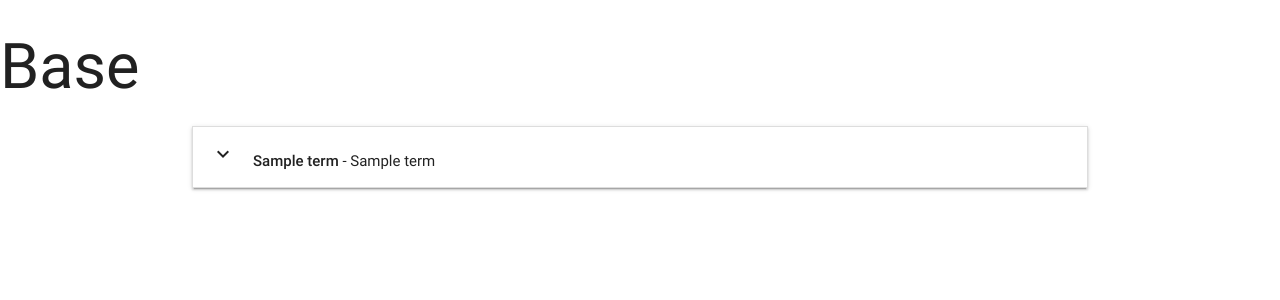
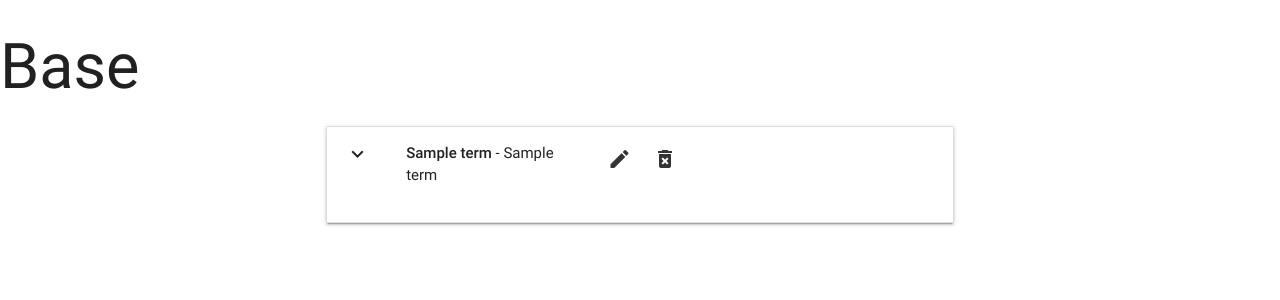
Before and after one commit to kescardoso/cryptopedia, a Flask app: page / in a window 1280 px wide. Shown: the top 300 px of the page. Run offline with Flask 2, Linux system fonts and the light colour scheme; a database or web service that is not in the repository returns one stand-in record (values such as "Sample title"); some libraries are stand-ins or nearby versions.

Commit message:
Add edit and delete buttons to terms list on main glossary view

```diff
--- a/app.py
+++ b/app.py
@@ -43,31 +43,29 @@ def insert_term():
 
 
 
-@app.route('/edit_task/<task_id>')
-def edit_task(task_id):
-    the_task = mongo.db.tasks.find_one({"_id": ObjectId(task_id)})
+@app.route('/edit_term/<term_id>')
+def edit_term(term_id):
+    the_term = mongo.db.terms.find_one({"_id": ObjectId(term_id)})
     all_categories = mongo.db.categories.find()
-    return render_template('edittask.html', task=the_task,
+    return render_template('editterm.html', term=the_term,
                            categories=all_categories)
 
 
-@app.route('/update_task/<task_id>', methods=["POST"])
-def update_task(task_id):
-    tasks = mongo.db.tasks
-    tasks.update({'_id': ObjectId(task_id)}, {
-        'task_name': request.form.get('task_name'),
+@app.route('/update_term/<term_id>', methods=["POST"])
+def update_term(term_id):
+    terms = mongo.db.terms
+    terms.update({'_id': ObjectId(term_id)}, {
+        'term_name': request.form.get('term_name'),
         'category_name': request.form.get('category_name'),
-        'task_description': request.form.get('task_description'),
-        'due_date': request.form.get('due_date'),
-        'is_urgent': request.form.get('is_urgent')
+        'term_description': request.form.get('term_description'),
     })
-    return redirect(url_for('get_tasks'))
+    return redirect(url_for('get_terms'))
 
 
-@app.route('/delete_task/<task_id>')
-def delete_task(task_id):
-    mongo.db.tasks.remove({'_id': ObjectId(task_id)})
-    return redirect(url_for('get_tasks'))
+@app.route('/delete_term/<term_id>')
+def delete_term(term_id):
+    mongo.db.terms.remove({'_id': ObjectId(term_id)})
+    return redirect(url_for('get_terms'))
 
 
 @app.route('/get_categories')
--- /dev/null
+++ b/static/css/style.css
@@ -0,0 +1,12 @@
+.btn-flat {
+    width: 8px !important;
+    padding-left: 2px !important;
+    height: 24px;
+    line-height: 24px;
+    margin: 5px 5px;
+    background-color: none;
+}
+
+.term-header {
+   margin-top:;
+}
--- a/templates/addterm.html
+++ b/templates/addterm.html
@@ -4,7 +4,7 @@
 <h3>Add New Term</h3>
 <div class="row">
 
-    <!-- Start form: add new term -->
+    <!-- Start form: add new term to the database -->
     <form  action="{{ url_for('insert_term') }}" method="POST" class="col s12">
 
         <!-- Select category from database -->
@@ -30,7 +30,7 @@
             </div>
         </div>
 
-        <!-- Add term description -->
+        <!-- Add term description or definition -->
         <div class="row">
             <div class="input-field col s12">
                 <i class="material-icons prefix">insert_comment</i>
--- a/templates/terms.html
+++ b/templates/terms.html
@@ -1,22 +1,56 @@
 {% extends 'base.html' %}
 {% block content %}
+
+    <div class="container">
+        <!-- Start List: Glossary of Terms -->
         <ul class="collapsible" data-collapsible="accordion">
             {% for term in terms %}
+
             <li>
+
+                <!-- Term List: Edit and Delete Buttons -->
                 <div class="collapsible-header">
+                    <div class="row">
 
-                <div class=" term_header col s9">
-                    <i class="material-icons">expand_more</i><strong>{{term.term_name}}</strong> - {{term.category_name}}
+                        <!-- Expand Button -->
+                        <div class="col s2">
+                            <i class="material-icons">expand_more</i>
                         </div>
+
+                        <!-- Term Header: name + category -->
+                        <div class="term-header col s6">
+                            <strong>{{term.term_name}}</strong> - {{term.category_name}}
                         </div>
+
+
+                        <!-- Edit Button -->
+                        <div class="col s4">
+                            <a href="{{ url_for('edit_term', term_id=term._id) }}"
+                                class="waves-effect waves-teal btn-flat">
+                                <i class="material-icons prefix">edit</i>
+                            </a>
+                        <!-- Delete Button -->
+                            <a href="{{ url_for('delete_term', term_id=term._id) }}"
+                                class="waves-effect waves-teal btn-flat">
+                                <i class="material-icons prefix">delete_forever</i>
+                            </a>
+                        </div>
+
+                    </div>
+
+                </div>
+
                 <div class="collapsible-body">
                     <span>
                         {{term.term_description}}
-                    {{term.category_name}}
                     </span>
                 </div>
+
             </li>
             {% endfor %}
+
         </ul>
 
+    </div>
+
 {% endblock %}
```
Lines whose indentation alone changed are shown as unchanged.
